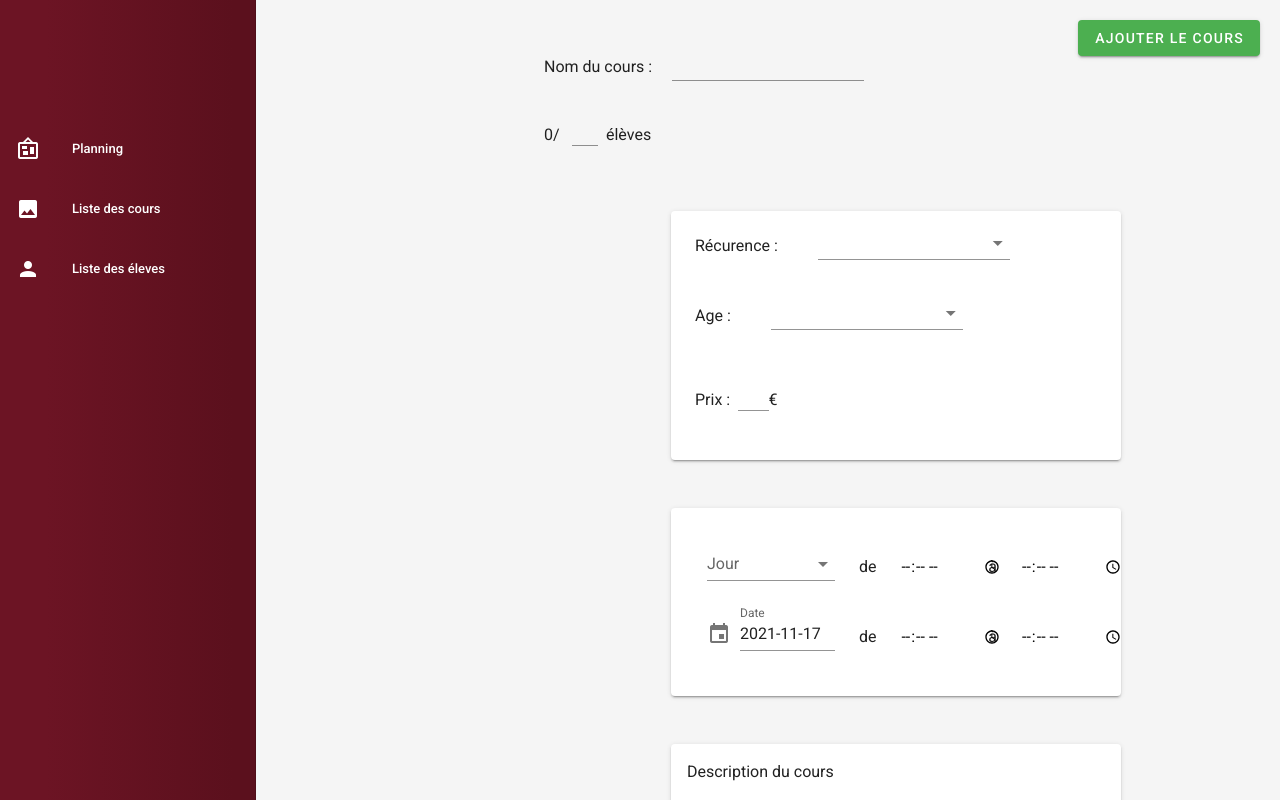
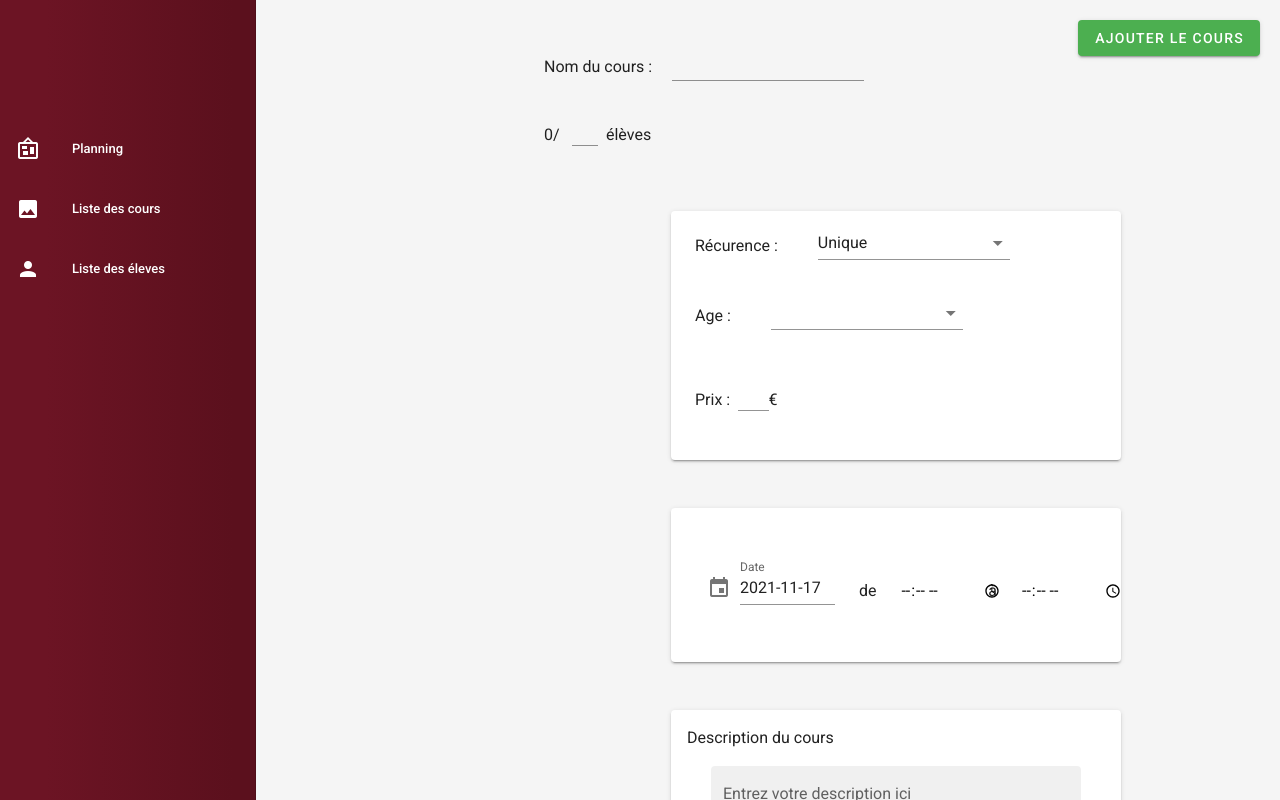
Before and after one commit to projet-Bartolomeo/Dibartolomeo, a Nuxt app: page /lesson/new in a window 1280 px wide. Shown: the top 800 px of the page. Built offline with nearby package versions, Linux system fonts and the light colour scheme.

Commit message:
feat: add date format

```diff
--- a/components/DataTableLesson.vue
+++ b/components/DataTableLesson.vue
@@ -142,7 +142,7 @@
               </v-col>
             </Overlay>
 
-            <NuxtLink class="nuxtlink" :to="`/lesson/${item.id}`">
+            <NuxtLink class="nuxtlink" :to="`/lesson/?id=${item.id}`">
               <v-icon class="mr-1"> mdi-pencil </v-icon>
             </NuxtLink>
             <v-icon v-if="$props.delete" class="mr-1" @click="deleteItem(item)">
@@ -209,18 +209,6 @@ export default {
           type: 'input',
         },
         { text: 'prix', value: 'price', initialValue: [], type: 'input' },
-        {
-          text: 'description',
-          value: 'descritpion',
-          initialValue: '',
-          type: 'input',
-        },
-        {
-          text: 'note du professeur',
-          value: 'teacherNote',
-          initialValue: '',
-          type: 'input',
-        },
         {
           text: 'début',
           value: 'startDate',
@@ -291,15 +279,12 @@ export default {
 
   methods: {
     deleteLesson(lesson) {
-      console.log(lesson)
       this.deleteItemConfirm()
     },
     deleteAllLesson(lesson) {
-      console.log(lesson)
       this.deleteItemConfirm()
     },
     sendMessage(lessons = this.selected) {
-      console.log(lessons)
     },
 
     editItem(item) {
--- a/components/DataTableStudent.vue
+++ b/components/DataTableStudent.vue
@@ -201,18 +201,12 @@ export default {
           type: 'input',
           align: 'start',
         },
-        { text: 'Nom', value: 'lastname', initialValue: '', type: 'input' },
+        { text: 'Nom', value: 'lastName', initialValue: '', type: 'input' },
         {
           text: 'Prenom',
-          value: 'firstname',
+          value: 'firstName',
           initialValue: '',
           type: 'input',
-        },
-        {
-          text: 'Banni',
-          value: 'banned',
-          initialValue: false,
-          type: 'switch',
         },
         { text: 'Actions', value: 'actions', sortable: false, type: 'switch' },
       ],
@@ -275,10 +269,8 @@ export default {
       this.deleteItemConfirm()
     },
     sendMessage(lessons = this.selected) {
-      console.log(lessons)
     },
     addToLesson(student) {
-      console.log(student)
     },
     editItem(item) {
       this.editedIndex = this.user.indexOf(item)
--- a/components/ModifEleve.vue
+++ b/components/ModifEleve.vue
@@ -74,7 +74,6 @@ export default {
         'student/getStudentById',
         studentID
       )
-      console.log(this.user)
     },
   },
 }
--- a/pages/AddModifStudent.vue
+++ b/pages/AddModifStudent.vue
@@ -36,6 +36,55 @@ export default {
         'lesson/getLessonsByStudentId',
         studentId
       )
+      this.lesson.map((lesson) => {
+        const timestampEnd = lesson.EndDate.seconds * 1000
+        const timestampStart = lesson.startDate.seconds * 1000
+
+        const dateEnd = new Date(timestampEnd)
+        const dateStart = new Date(timestampStart)
+
+        let eh = dateEnd.getHours()
+        if (eh < 10) {
+          eh = '0' + eh
+        }
+        let em = dateEnd.getMinutes()
+        if (em < 10) {
+          em = '0' + em
+        }
+
+        let sh = dateStart.getHours()
+        if (sh < 10) {
+          sh = '0' + sh
+        }
+        let sm = dateStart.getMinutes()
+        if (sm < 10) {
+          sm = '0' + sm
+        }
+
+        lesson.EndDate =
+          dateEnd.getDate() +
+          '/' +
+          (dateEnd.getMonth() + 1) +
+          '/' +
+          dateEnd.getFullYear() +
+          ' ' +
+          eh +
+          ':' +
+          em
+
+        lesson.startDate =
+          dateStart.getDate() +
+          '/' +
+          (dateStart.getMonth() + 1) +
+          '/' +
+          dateStart.getFullYear() +
+          ' ' +
+          sh +
+          ':' +
+          sm
+
+        return lesson
+      })
       this.$store.commit('lesson/setLessonsByStudentId', this.lesson)
     },
   },
--- a/pages/index.vue
+++ b/pages/index.vue
@@ -95,7 +95,7 @@
                 </div>
               </v-row>
               <v-col class="mt-5">
-                <DataTableStudent message lesson/>
+                <DataTableStudent message lesson />
               </v-col>
               <v-row class="ma-0 justify-space-around align-center">
                 <router-link class="text-decoration-none" to="/lesson">
@@ -136,8 +136,32 @@ export default {
     events: [
       {
         name: 'Cours dessins fantastique',
-        start: '2021-11-12 09:00',
-        end: '2021-11-12 10:00',
+        start: '2021-12-3 09:00',
+        end: '2021-12-3 10:00',
+        color: 'green',
+      },
+      {
+        name: 'Cours dessins fantastique',
+        start: '2021-12-8 09:00',
+        end: '2021-12-8 10:00',
+        color: 'green',
+      },
+      {
+        name: 'Cours dessins fantastique',
+        start: '2021-12-17 09:00',
+        end: '2021-12-17 10:00',
+        color: 'green',
+      },
+      {
+        name: 'Cours dessins fantastique',
+        start: '2021-12-27 09:00',
+        end: '2021-12-27 10:00',
+        color: 'green',
+      },
+      {
+        name: 'Cours dessins fantastique',
+        start: '2021-12-13 09:00',
+        end: '2021-12-13 10:00',
         color: 'green',
       },
     ],
--- a/pages/lesson/new.vue
+++ b/pages/lesson/new.vue
@@ -18,7 +18,6 @@
             <v-text-field
               v-model="lesson.maximumStudents"
               class="pa-0 ml-1 input"
-              @change="ShowSave()"
             ></v-text-field>
           </div>
           <p class="ma-0 ml-2">élèves</p>
@@ -39,10 +38,10 @@
               <div style="width: 15vw">
                 <v-select
                   v-model="lesson.recurrence"
-                  :items="recurence"
-                  item-text="recurence"
-                  item-value="recurence"
-                  @change="ShowSave()"
+                  :items="recurrence"
+                  item-text="recurrence"
+                  item-value="recurrence"
+                  @change="showDay()"
                 ></v-select>
               </div>
             </v-row>
@@ -54,7 +53,6 @@
                   :items="Age"
                   item-text="Age"
                   item-value="Age"
-                  @change="ShowSave()"
                 ></v-select>
               </div>
             </v-row>
@@ -68,37 +66,43 @@
                 <v-text-field
                   v-model="lesson.price"
                   class="pa-0 input"
-                  @change="ShowSave()"
                 ></v-text-field>
               </div>
               €
             </v-row>
           </v-col>
         </v-card>
-        <v-card width="450" class="ma-6 pa-6">
+        <v-card
+          style="align-items: center; display: flex"
+          width="450"
+          class="ma-6 pa-6"
+        >
           <v-col>
             <v-row
+              v-bind:class="{
+                show: isActiveEveryWeekDate,
+                hide: !isActiveEveryWeekDate,
+              }"
               ref="everyWeekDate"
               class="justify-space-around align-center"
             >
               <div style="width: 10vw">
-                <v-select
-                  v-model="day"
-                  :items="jour"
-                  label="Jour"
-                  @change="ShowSave()"
-                ></v-select>
+                <v-select v-model="day" :items="jour" label="Jour"></v-select>
               </div>
               de
               <div style="width: 5vw">
-                <input v-model="startHour1" type="time" @change="ShowSave()" />
+                <input v-model="startHour1" type="time" />
               </div>
               à
               <div style="width: 5vw">
-                <input v-model="endHour1" type="time" @change="ShowSave()" />
+                <input v-model="endHour1" type="time" />
               </div>
             </v-row>
-            <v-row ref="unique" class="justify-space-around align-center">
+            <v-row
+              ref="unique"
+              v-bind:class="{ show: isActiveUnique, hide: !isActiveUnique }"
+              class="justify-space-around align-center"
+            >
               <v-menu
                 ref="menu"
                 v-model="menu"
@@ -120,12 +124,7 @@
                     ></v-text-field>
                   </div>
                 </template>
-                <v-date-picker
-                  v-model="date"
-                  no-title
-                  scrollable
-                  @change="ShowSave()"
-                >
+                <v-date-picker v-model="date" no-title scrollable>
                   <v-spacer></v-spacer>
                   <v-btn text color="primary" @click="menu = false">
                     Cancel
@@ -137,11 +136,11 @@
               </v-menu>
               de
               <div style="width: 5vw">
-                <input v-model="startHour2" type="time" @change="ShowSave()" />
+                <input v-model="startHour2" type="time" />
               </div>
               à
               <div style="width: 5vw">
-                <input v-model="endtHour2" type="time" @change="ShowSave()" />
+                <input v-model="endtHour2" type="time" />
               </div>
             </v-row>
           </v-col>
@@ -162,7 +161,6 @@
               name="Description"
               filled
               label="Entrez votre description ici"
-              @change="ShowSave()"
             ></v-textarea>
           </div>
         </v-card>
@@ -180,7 +178,6 @@
               name="Note"
               filled
               label="Entrez votre note ici"
-              @change="ShowSave()"
             ></v-textarea>
           </div>
         </v-card>
@@ -199,6 +196,7 @@ export default {
     hide: true,
     lesson: {
       studentliste: [],
+      recurrence: 'Unique',
     },
     endtHour2: '',
     startHour2: '',
@@ -212,7 +210,7 @@ export default {
     time: null,
     menu2: false,
     modal2: false,
-    recurence: ['Unique', 'Chaque semaine'],
+    recurrence: ['Unique', 'Chaque semaine'],
     Age: ['Enfant', 'Adolescent', 'Adulte', 'Senior'],
     jour: [
       'Lundi',
@@ -223,6 +221,8 @@ export default {
       'Samedi',
       'Dimanche',
     ],
+    isActiveEveryWeekDate: true,
+    isActiveUnique : true,
   }),
   created() {
     this.showDay()
@@ -232,11 +232,14 @@ export default {
       await this.$store.dispatch('lesson/createLesson', this.lesson)
     },
     showDay() {
-     /*  if (this.lesson.recurence === 'Unique') {
-      } else {
-        this.$refs.everyWeekDate.className = 'show'
-        this.$refs.unique.className = 'hide'
-      } */
+      if (this.lesson.recurrence === 'Unique') {
+        this.isActiveUnique = true
+        this.isActiveEveryWeekDate = false
+      }
+      else {
+        this.isActiveUnique = false
+        this.isActiveEveryWeekDate = true
+      }
     },
   },
 }
@@ -247,7 +250,7 @@ export default {
   display: none;
 }
 .show {
-  display: block;
+  display: flex;
   margin-bottom: 0 !important;
 }
 .input input {
--- a/store/student.js
+++ b/store/student.js
@@ -32,7 +32,6 @@ export const actions = {
 
     async getStudentByTeacherId({ commit } ,idTeacher){
         const results = await this.$fire.firestore.collection('user').where('teacherList' ,'array-contains', `${idTeacher}`).get()
-        console.log(readQuerySnapshot(results))
         return readQuerySnapshot(results)
     },
 
```
Also changed, not shown: pages/classesList.vue (+58 -2 lines).
